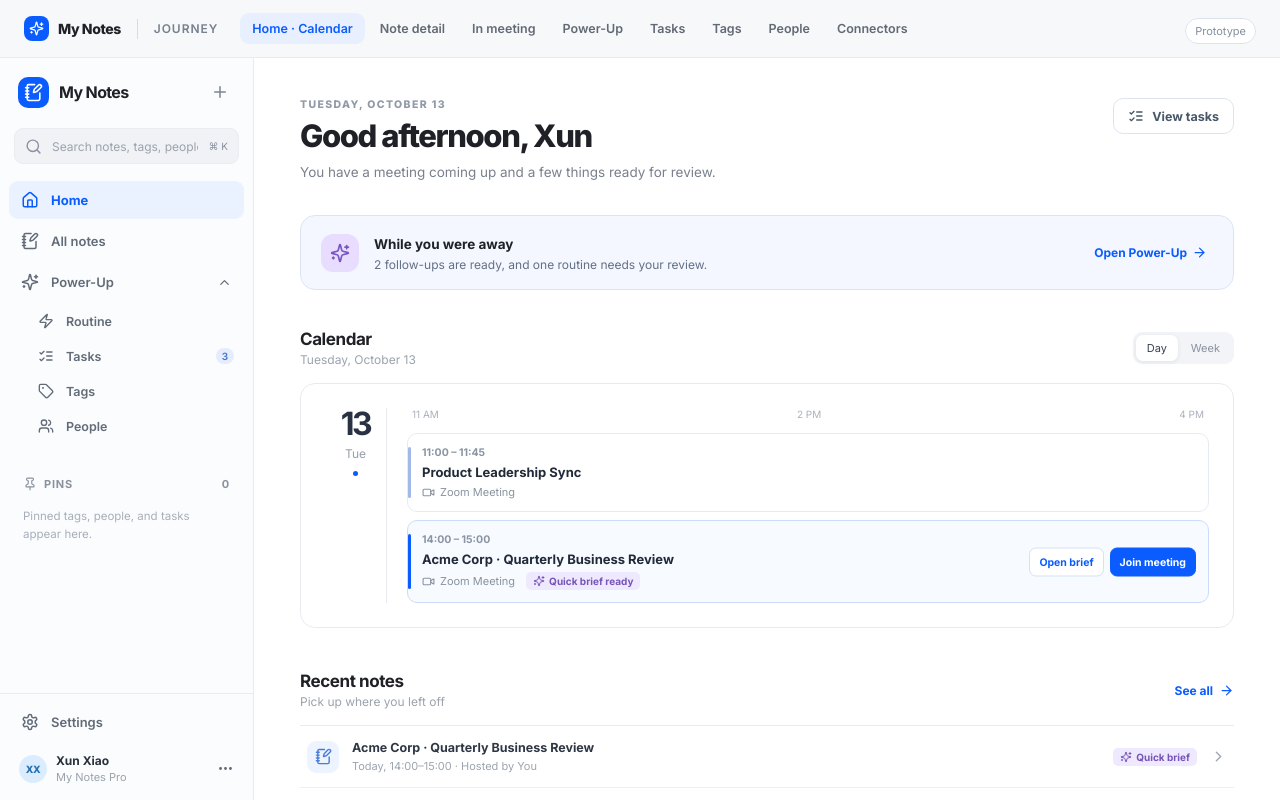
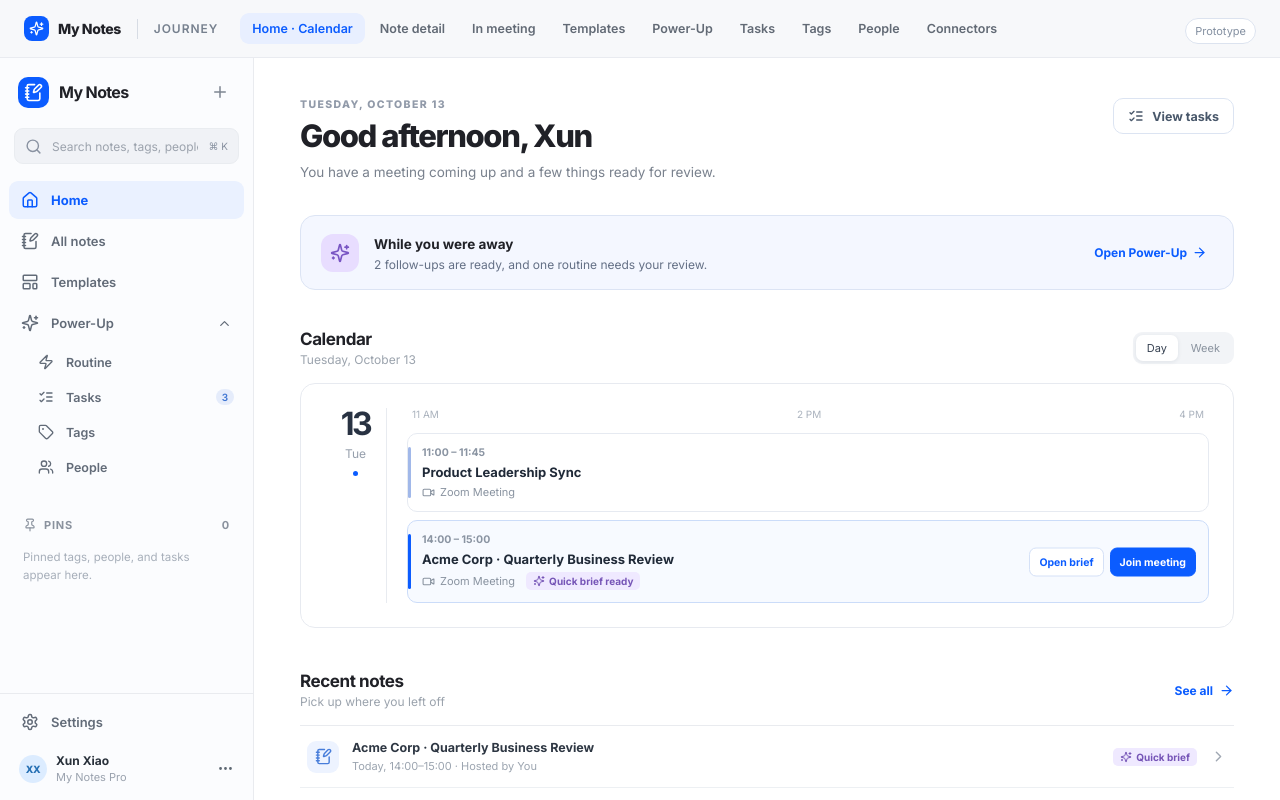
Before and after one commit to squarex1989/mynotes1013, a React (Vite) app: page / in a window 1280 px wide. Built offline with nearby package versions, Linux system fonts and the light colour scheme.

Commit message:
Restore original Templates gallery and details

```diff
--- a/public/routine-studio/My Notes - Skills.dc.html
+++ b/public/routine-studio/My Notes - Skills.dc.html
@@ -1425,7 +1425,7 @@ const TAG_SEED_LOGS = [
 
 class Component extends DCLogic {
   state = {
-    view:"hub", homeTab:"Owned by me", noteId:"n6", notesTab:"Notes", notesFilter:"Owned by me", noteTab:"Follow-ups",
+    view:new URLSearchParams(window.location.search).get("view")==="templates"?"templates":"hub", homeTab:"Owned by me", noteId:"n6", notesTab:"Notes", notesFilter:"Owned by me", noteTab:"Follow-ups",
     modal:false, mStep:"packs", mPackId:null, mSkillId:null, mDest:null, mFuture:false, mConds:[], mRun:"idle",
     hubTab:"browse", packId:null, tagId:null,
     active:{s1:true,g1:true,h1:true,p1:true},
--- a/src/main.jsx
+++ b/src/main.jsx
@@ -44,6 +44,7 @@ import {
   BriefcaseBusiness,
   Paperclip,
   RotateCcw,
+  LayoutTemplate,
 } from "lucide-react";
 import {
   meetings,
@@ -140,6 +141,7 @@ function App() {
   const [taskAiStatus, setTaskAiStatus] = useState({});
   const [taskConversation, setTaskConversation] = useState(null);
   const [taskFrameExpanded, setTaskFrameExpanded] = useState(false);
+  const [templatesEntryKey, setTemplatesEntryKey] = useState(0);
   const [aiOpen, setAiOpen] = useState(true);
   const [aiText, setAiText] = useState("");
   const [aiMessages, setAiMessages] = useState([
@@ -211,6 +213,7 @@ function App() {
     };
   }, []);
   const go = (dest) => {
+    if (dest === "templates") setTemplatesEntryKey((value) => value + 1);
     window.location.hash = `/${dest}`;
     setPage(dest);
     document.querySelector(".workspace-scroll")?.scrollTo(0, 0);
@@ -292,6 +295,7 @@ function App() {
   const navItems = [
     ["home", "Home", House],
     ["notes", "All notes", NotebookPen],
+    ["templates", "Templates", LayoutTemplate],
   ];
   const powerItems = [
     ["routines", "Routine", Zap],
@@ -347,6 +351,7 @@ function App() {
             ["home", "Home · Calendar"],
             ["note", "Note detail"],
             ["meeting", "In meeting"],
+            ["templates", "Templates"],
             ["power", "Power-Up"],
             ["tasks", "Tasks"],
             ["tags", "Tags"],
@@ -520,11 +525,12 @@ function App() {
         <main
           className={`workspace ${page === "meeting" ? "meeting-workspace" : ""}`}
         >
-          {page === "routines" ? (
+          {["routines", "templates"].includes(page) ? (
             <div className="routine-shell">
               <iframe
-                title="Routine studio"
-                src="/routine-studio/My%20Notes%20-%20Skills.dc.html"
+                key={page === "templates" ? `templates-${templatesEntryKey}` : "routines"}
+                title={page === "templates" ? "Templates" : "Routine studio"}
+                src={`/routine-studio/My%20Notes%20-%20Skills.dc.html${page === "templates" ? "?view=templates" : ""}`}
               />
             </div>
           ) : (
```
Also changed, not shown: 1 other file (tests, documents, lock files or other folders).
